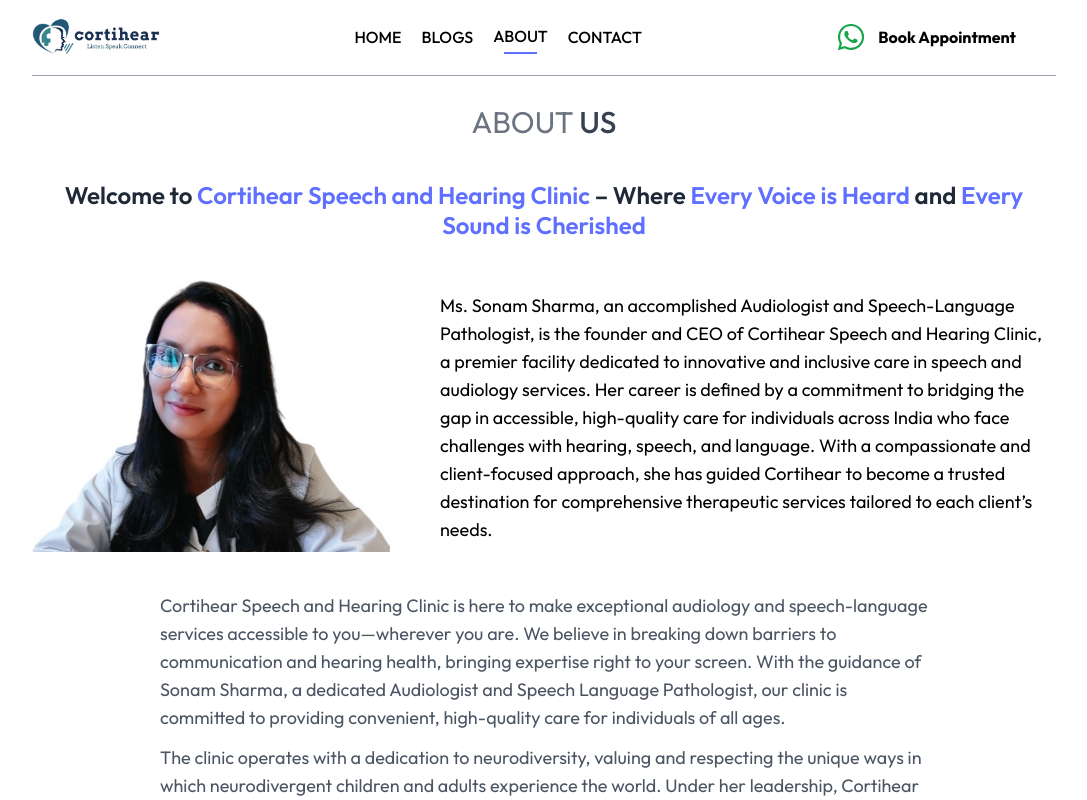
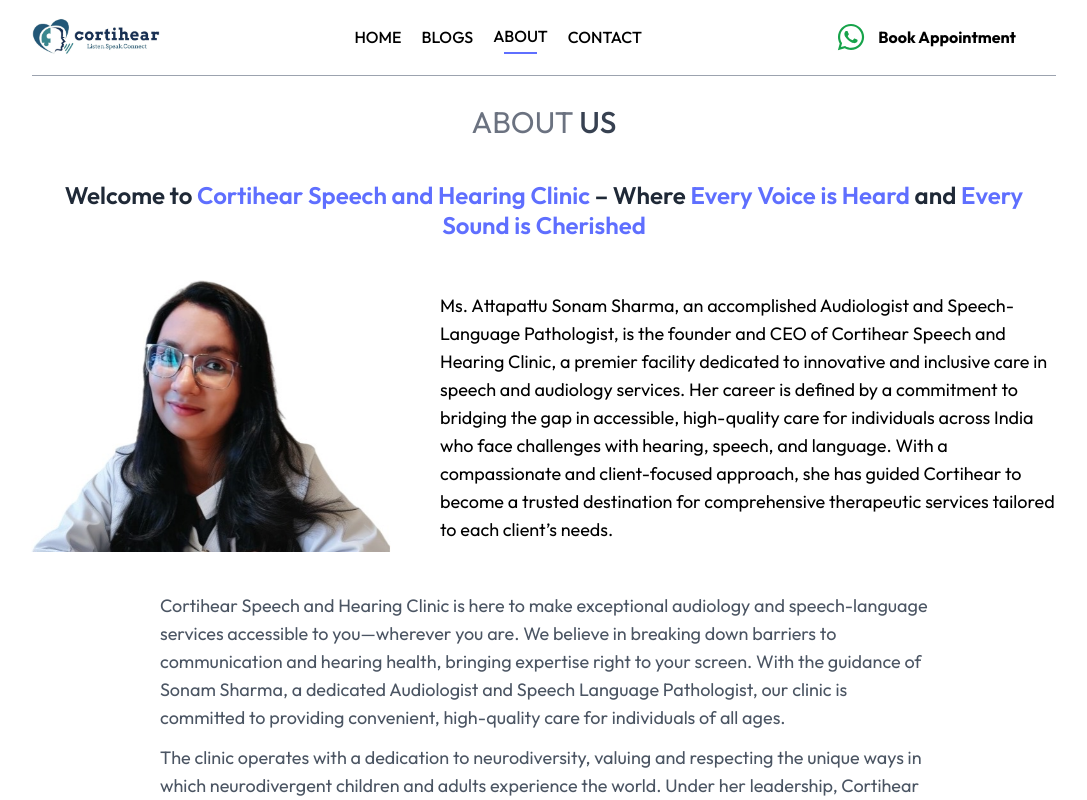
Before and after one commit to lokeshloki3/clinic, a React (Vite) app: page /about-us in a window 1280 px wide. Shown: the top 800 px of the page, without its empty margins (96-1183 px from the left). Built offline with nearby package versions, Linux system fonts and the light colour scheme.

Commit message:
about updated

```diff
--- a/src/pages/About.jsx
+++ b/src/pages/About.jsx
@@ -25,7 +25,7 @@
             alt="About Cortihear"
           />
           <p className="text-base md:text-lg md:mt-3">
-              Ms. Sonam Sharma, an accomplished Audiologist and Speech-Language Pathologist,
+              Ms. Attapattu Sonam Sharma, an accomplished Audiologist and Speech-Language Pathologist,
               is the founder and CEO of Cortihear Speech and Hearing Clinic, a premier facility
               dedicated to innovative and inclusive care in speech and audiology services.
               Her career is defined by a commitment to bridging the gap in accessible, high-quality
```
